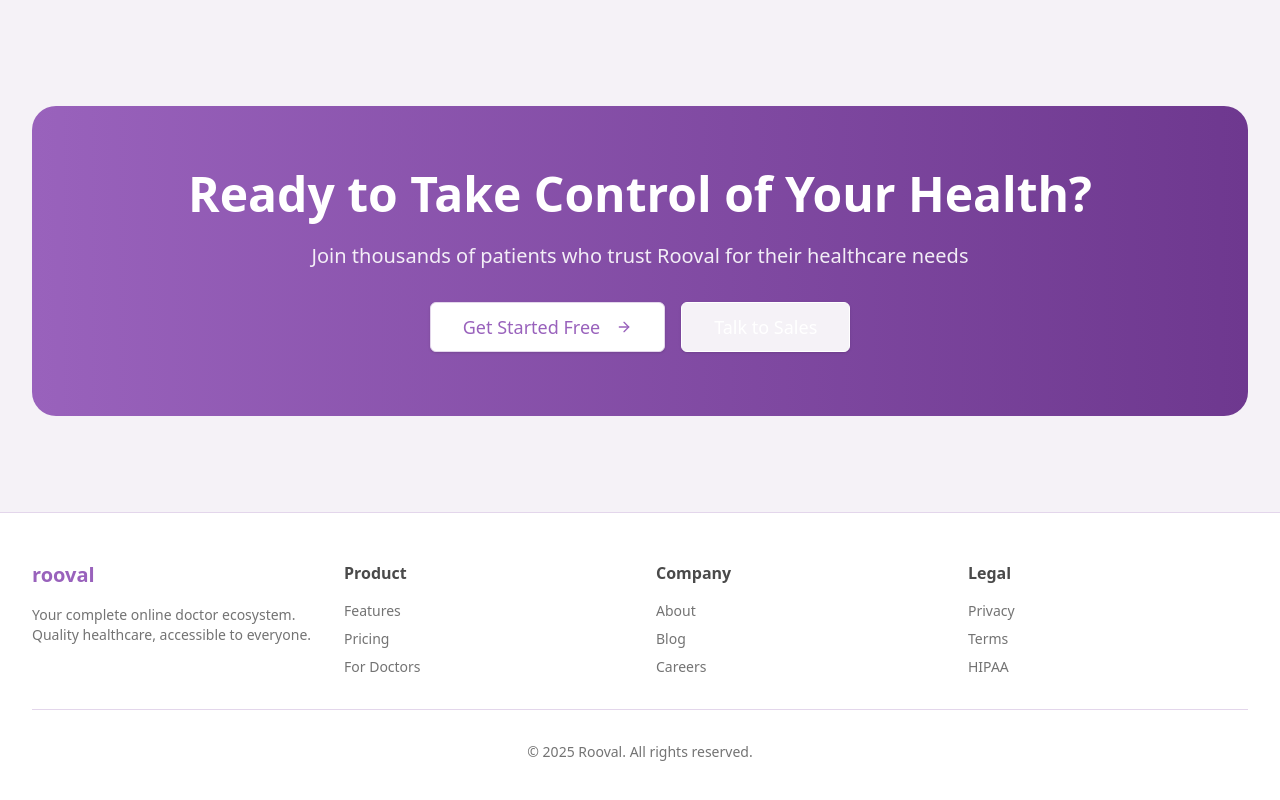
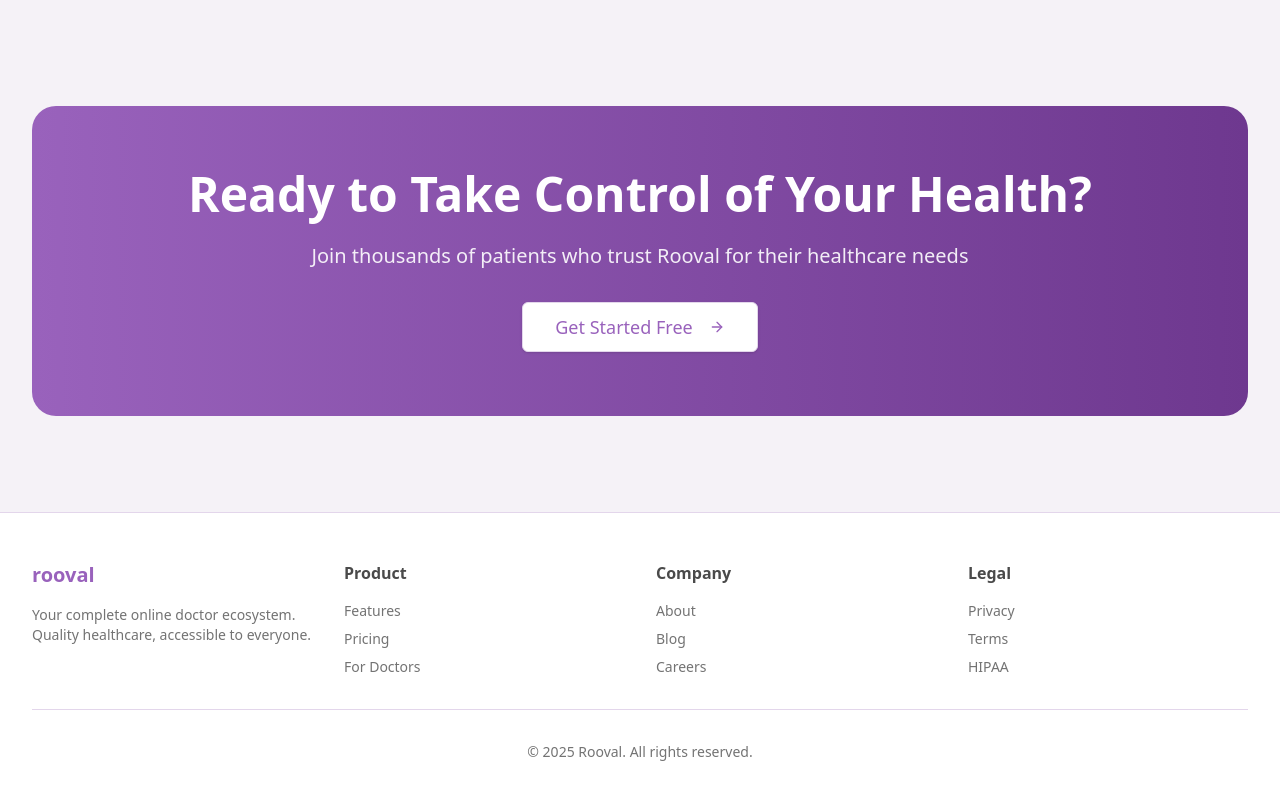
Before and after one commit to Ishaqznz/Rooval, a Next.js app in the folder client/: page / in a window 1280 px wide. Shown: the part 2692-3492 px from the top of the page. Built offline with nearby package versions, Linux system fonts and the light colour scheme; no server answers.

Commit message:
change home page bugs

```diff
--- a/client/src/components/user/CTA.tsx
+++ b/client/src/components/user/CTA.tsx
@@ -1,7 +1,11 @@
+'use client';
+
 import { Button } from "../reusable/ui/button";
 import { ArrowRight } from "lucide-react";
+import { useRouter } from "next/navigation";
 
 const CTA = () => {
+  const router = useRouter()
   return (
     <section className="py-16 sm:py-24 px-4 sm:px-6 lg:px-8">
       <div className="container mx-auto">
@@ -17,16 +21,10 @@ const CTA = () => {
               size="lg"
               variant="outline"
               className="bg-white text-primary hover:bg-white/90 text-base sm:text-lg px-6 sm:px-8 py-5 sm:py-6"
+              onClick={() => router.push('/get-started')}
             >
               Get Started Free
               <ArrowRight className="ml-2 w-5 h-5" />
-            </Button>
-            <Button
-              size="lg"
-              variant="outline"
-              className="border-white text-white hover:bg-white/10 text-base sm:text-lg px-6 sm:px-8 py-5 sm:py-6"
-            >
-              Talk to Sales
             </Button>
           </div>
         </div>
```
